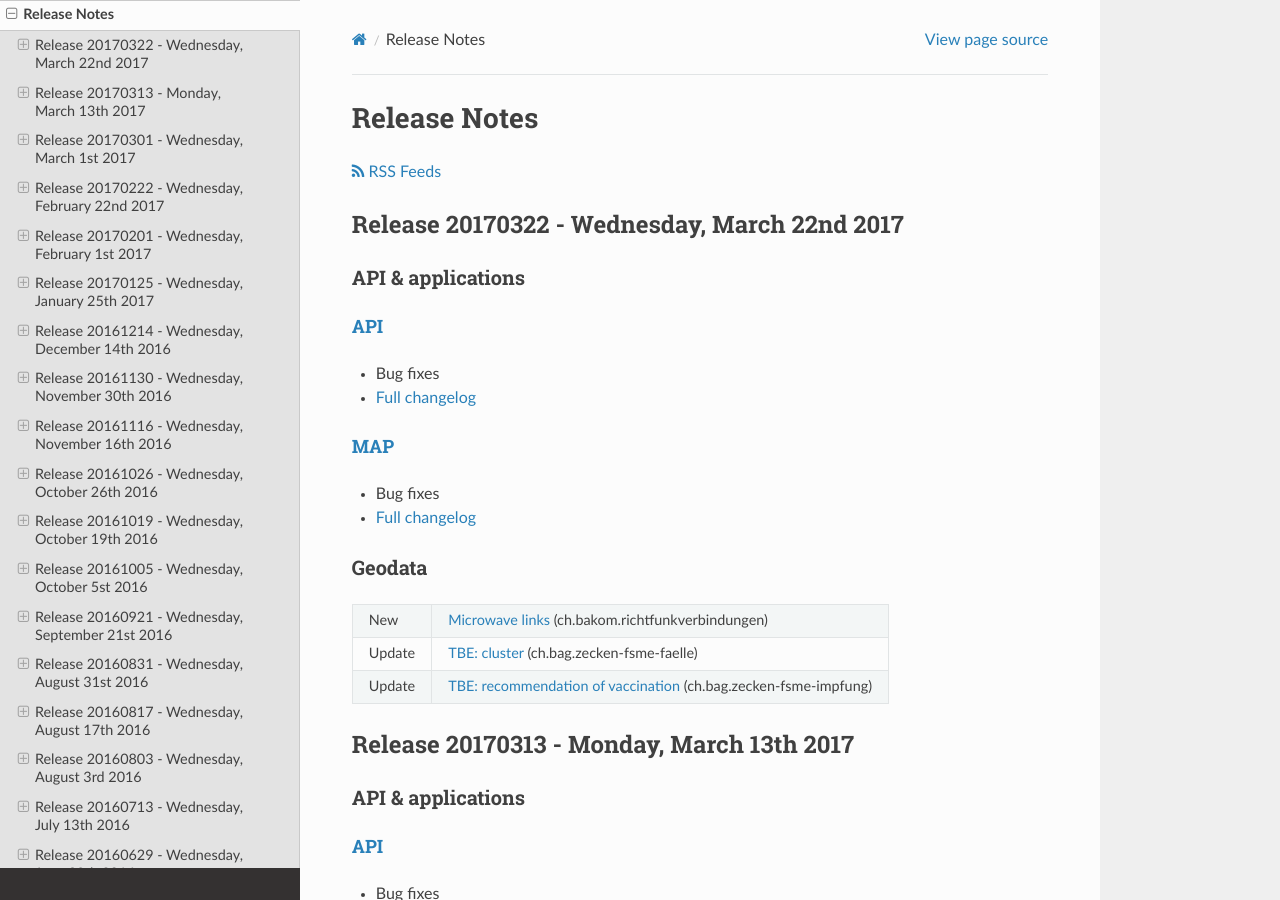
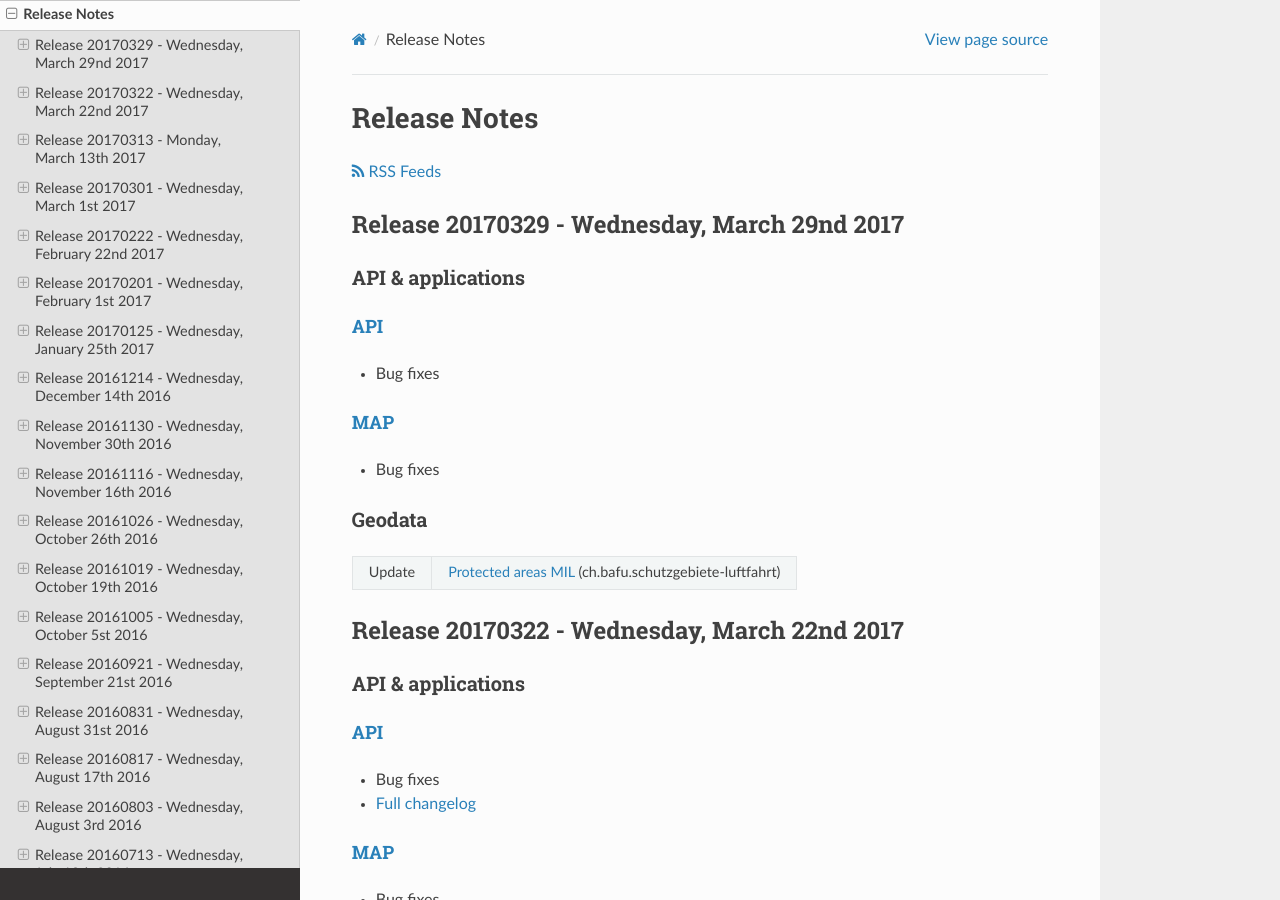
Before and after one commit to swisstopo-test/doc-chsdi3, a Sphinx documentation site: the page built from source/releasenotes/index.rst, in a window 1280 px wide and 900 px high. Built offline with Sphinx 7.4.7 and the Read the Docs theme 2.0.0, drawn with Linux system fonts in a browser that asks for light colours.

Commit message:
added ch.bafu.schutzgebiete-luftfahrt to relnotes

```diff
--- a/source/releasenotes/index.rst
+++ b/source/releasenotes/index.rst
@@ -13,6 +13,31 @@ Release Notes
 .. raw:: html
 
     <p><a class="reference external" href="rss2.xml"> <i class="fa fa-rss"> RSS Feeds </i></a></p>
+
+
+.. _releasenotes_20170329:
+   *******
+
+Release 20170329 - Wednesday, March 29nd 2017
+---------------------------------------------
+
+API & applications
+******************
+
+`API <//api3.geo.admin.ch>`__
+'''''''''''''''''''''''''''''
+- Bug fixes
+
+`MAP <//map.geo.admin.ch>`__
+'''''''''''''''''''''''''''''
+- Bug fixes
+
+Geodata
+*******
+
++--------+----------------------------------------------------------------------------------------------------------------------------------------------------------------------------------------------------------------------+
+| Update | `Protected areas MIL <//map.geo.admin.ch/?layers=ch.bafu.schutzgebiete-luftfahrt>`__ (ch.bafu.schutzgebiete-luftfahrt)                                                                                               |
++--------+----------------------------------------------------------------------------------------------------------------------------------------------------------------------------------------------------------------------+
 
 
 .. _releasenotes_20170322:
```
